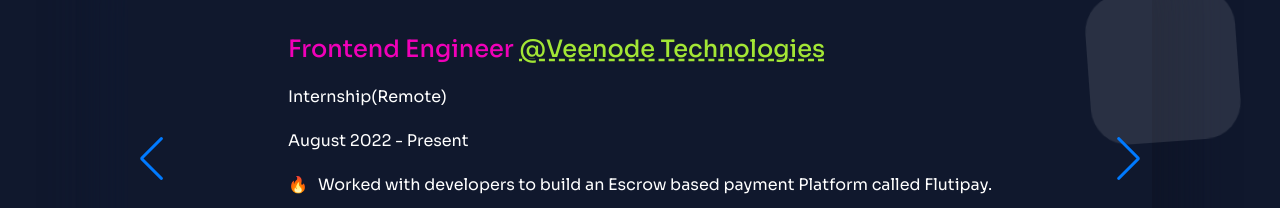
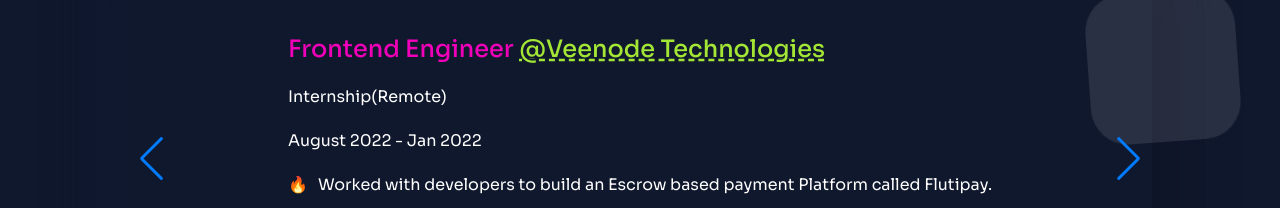
Before and after one commit to Dubjay18/portfolio4, a Next.js app: page / in a window 1280 px wide. Shown: the part 1900-2108 px from the top of the page. Built offline with nearby package versions, Linux system fonts and the light colour scheme.

Commit message:
fix: updated experience details

```diff
--- a/components/SimpleSlider.tsx
+++ b/components/SimpleSlider.tsx
@@ -36,7 +36,7 @@ export default function SimpleSlider() {
                   </span>
                 </h2>
                 <p className="font-poppins my-5">Internship(Remote)</p>
-                <p className="font-poppins my-5">August 2022 - Present</p>
+                <p className="font-poppins my-5">August 2022 - Jan 2022</p>
                 <div className="exp forest:text-white  lemonade:text-accent font-poppins  w-fit">
                   <ul>
                     <li className="">
```
